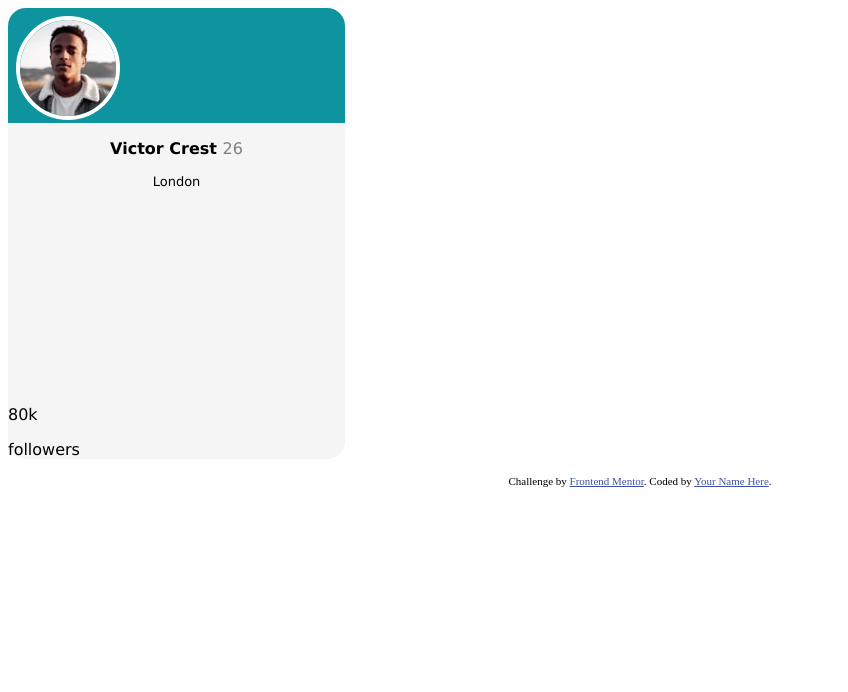
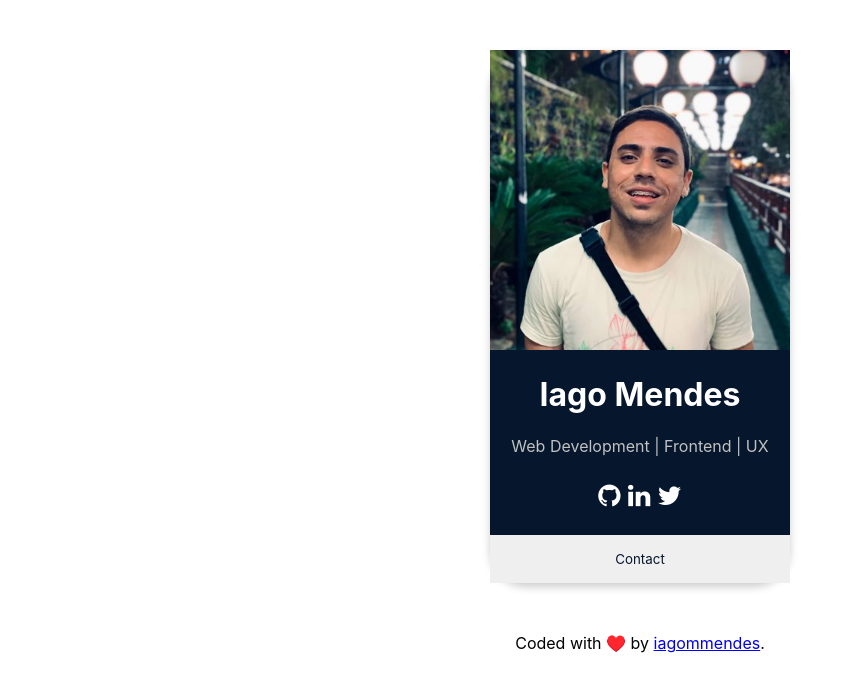
Before and after one commit to iagommendes/profile-card-component, a plain HTML site: page index.html in a window 1280 px wide. Shown: the whole page, without its empty margins (0-848 px from the left). Drawn offline with Linux system fonts and the light colour scheme.

Commit message:
style applied

```diff
--- a/index.html
+++ b/index.html
@@ -8,41 +8,31 @@
 
   <link rel="icon" type="image/png" sizes="32x32" href="./images/favicon-32x32.png">
   <link rel="stylesheet" href="style.css">
+  <link rel="stylesheet" href="https://cdnjs.cloudflare.com/ajax/libs/font-awesome/4.7.0/css/font-awesome.min.css">
 
-  <title>Frontend Mentor | Profile card component</title>
+  <title>Iago Mendes - Web Developer and UX Design</title>
 
-  <!-- Feel free to remove these styles or customise in your own stylesheet 👍 -->
-  <style>
-    .attribution {
-      font-size: 11px;
-      text-align: center;
-    }
-
-    .attribution a {
-      color: hsl(228, 45%, 44%);
-    }
-  </style>
 </head>
 
 <body>
+
   <div class="profile-card">
-    <div class="pcard-header">
-      <img class="profile-pic" src="images/image-victor.jpg" alt="my-pic">
+
+    <img class="profile-pic" src="images/iagomendes.jfif" alt="Iago Mendes">
+
+    <h1 class="profile-name">Iago Mendes</h1>
+    <p class="profile-skills">Web Development | Frontend | UX</p>
+
+    <div class="social">
+      <a href="#" i class="fa fa-github"></a>
+      <a href="" i class="fa fa-linkedin"></a>
+      <a href="" i class="fa fa-twitter"></a>
     </div>
-    <div class="pcard-body">
-      <p class="name">Victor Crest <span class="year">26</span></p>
-      <p class="city">London</p>
-    </div>
-    <div class="footer-content">
-      <div class="content1">
-        <p class="amount">80k</p>
-        <p class="tag">followers</p>
-      </div>
-    </div>
+    <p><button>Contact</button></p>
   </div>
+
   <div class="attribution">
-    Challenge by <a href="https://www.frontendmentor.io?ref=challenge" target="_blank">Frontend Mentor</a>.
-    Coded by <a href="#">Your Name Here</a>.
+    Coded with ♥️ by <a href="#">iagommendes</a>.
   </div>
 </body>
 
--- a/style.css
+++ b/style.css
@@ -1,59 +1,57 @@
-.bg-main {
-    width: 450px;
-    /*height: 280px;*/
-    border: solid 1px red ;
-    background-color: aquamarine;
+*{
+    font-family: -apple-system, BlinkMacSystemFont, 'Segoe UI', Roboto, Oxygen, Ubuntu, Cantarell, 'Open Sans', 'Helvetica Neue', sans-serif;
 }
 
 .profile-card {
-    width: 337px;
-    /*height: 415px;*/
-    background-color: whitesmoke;
-    border-radius: 18px;
-}
-
-.pcard-header {
-    background-color: rgb(14, 148, 158);
-    height: 115px;
-    border-radius: 18px 18px 0px 0px;
-}
-
-.pcard-body {
-    height: 250px;
-}
-
-.pcard-body p {
+    background-color: #06172d;
+    box-shadow: 0 4px 8px 0 rgba(0, 0, 0, 0.2);
+    max-width: 300px;
+    margin: 50px auto;
     text-align: center;
+    color: #ffffff;
+    border-radius: 36px;
 }
 
 .profile-pic {
-    border-radius: 100%;
-    border: solid 4px white;
-    margin: 8px;
+    width: 100%;
 }
 
-p {
-    font-family: Verdana, Geneva, Tahoma, sans-serif;
+.profile-name {
+
 }
 
-
-hr {
-    color: gray;
+.profile-skills {
+    font-size: 16px;
+    color: #c0c1c0;
 }
 
-.name {
-    font-weight: bold;
+.social {
+    font-size: 26px;
+    margin: 24px 0;
+
 }
 
-.year {
-    font-weight: normal;
-    color: gray;
+.social > a {
+    text-decoration: none;
+    color: #ffffff;
 }
 
-.city {
-    font-size: small;
+a:hover {
+    color: #c0c1c0;
 }
 
-.footer-content {
+button {
+    width: 100%;
+    height: 48px;
+    border: none;
+    color: #06172d;
+}
 
+button:hover {
+    background-color: #c0c1c0;
+    color: white;
 }
+
+.attribution {
+    text-align: center;
+}
```
Also changed, not shown: images/iagomendes.jfif (added).
